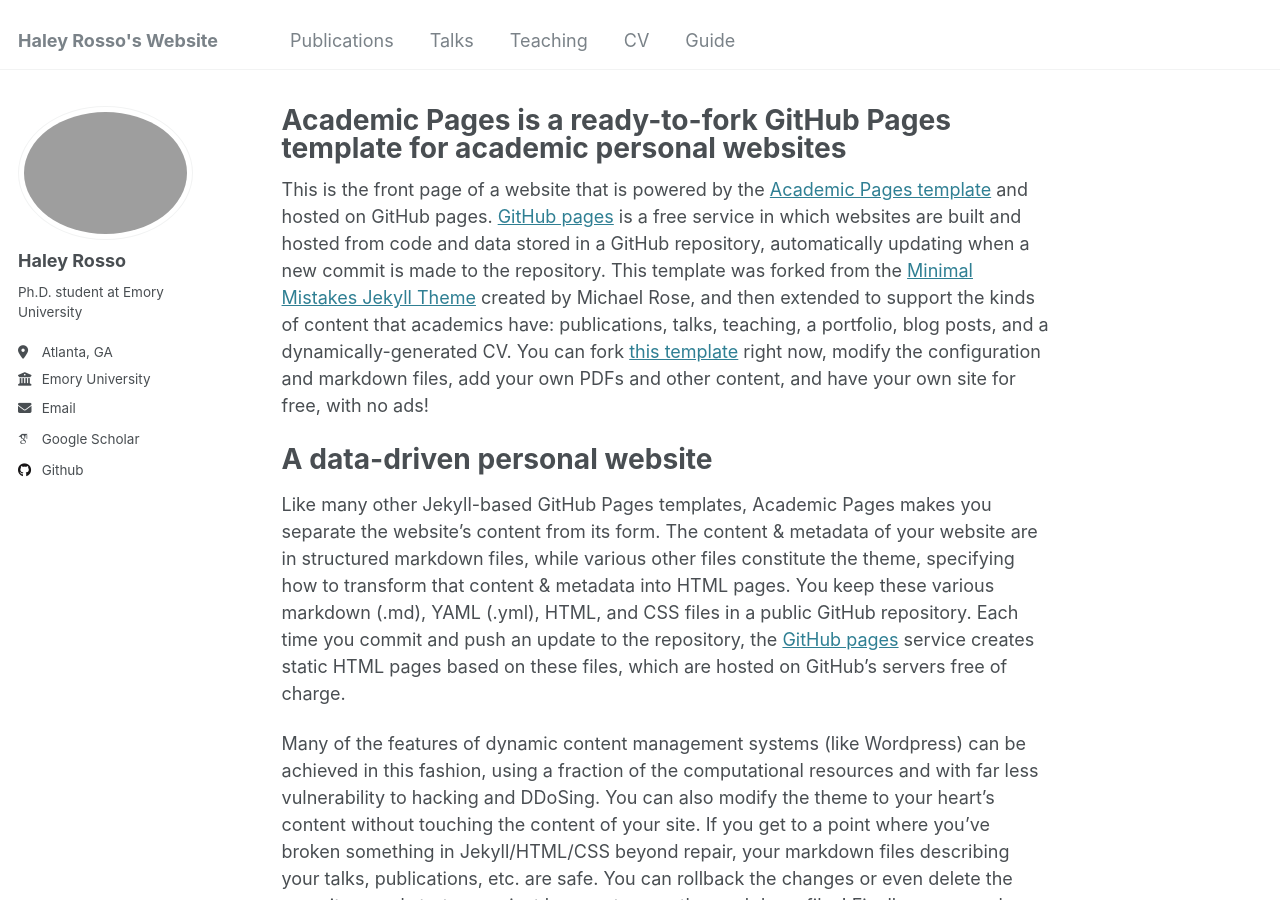
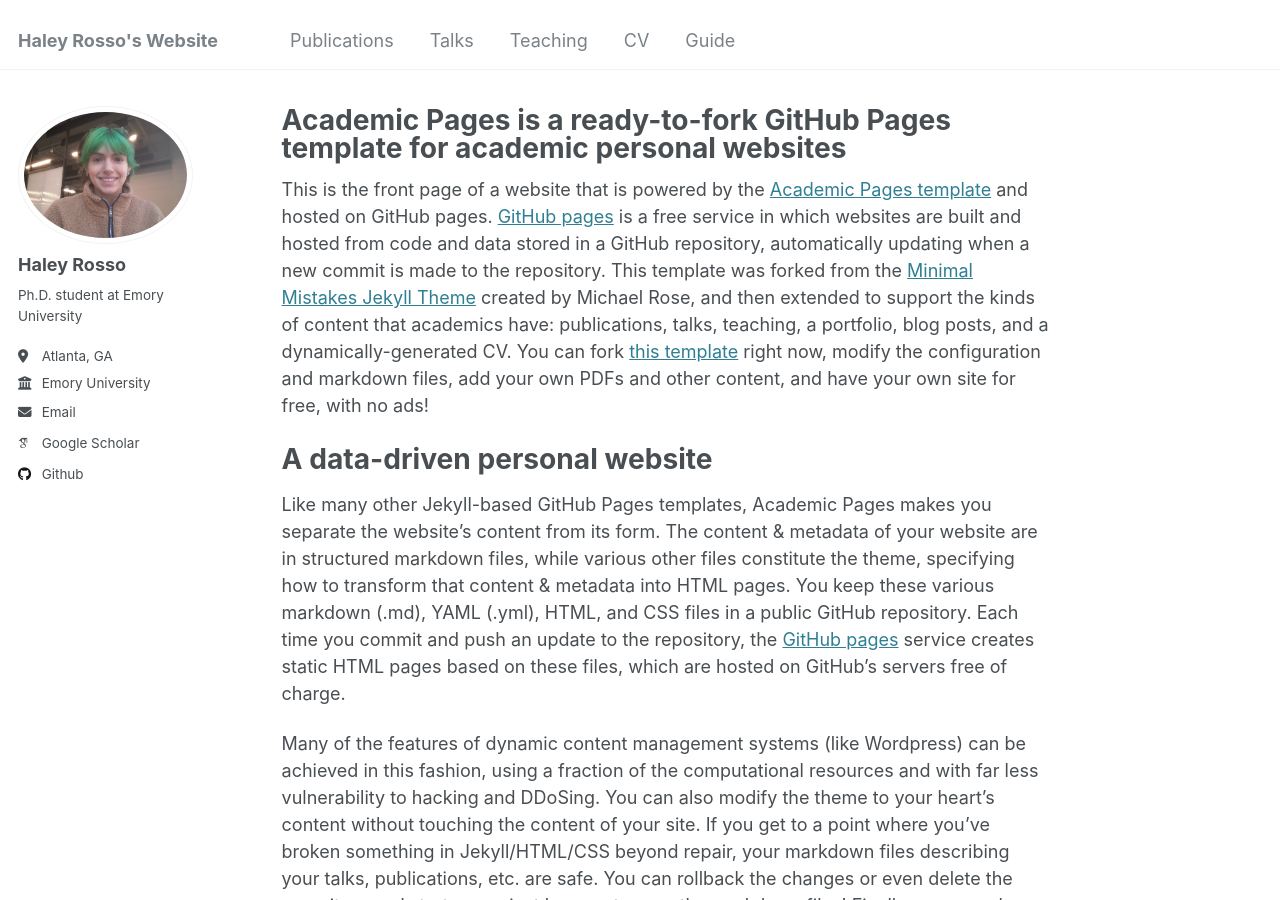
Before and after one commit to hrosso710/hrosso710.github.io, a Jekyll site: the page built from _pages/about.md, in a window 1280 px wide and 900 px high. Built offline with Jekyll 4.4.1, drawn with Linux system fonts in a browser that asks for light colours; some web fonts are replaced.

Commit message:
Update _config.yml

```diff
--- a/_config.yml
+++ b/_config.yml
@@ -21,7 +21,7 @@
 #               Additional customization can be done by editing /_includes/author-profile.html
 author:
   # Biographic information
-  avatar           : "picture of myself.jpg"
+  avatar           : "picture-of-myself.jpg"
   name             : "Haley Rosso"
   pronouns         : # example: "she/her"
   bio              : "Ph.D. student at Emory University"
```
